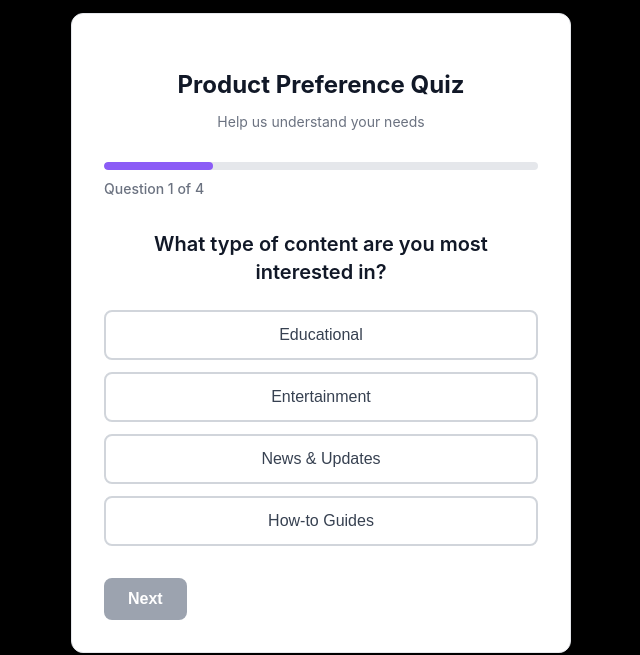
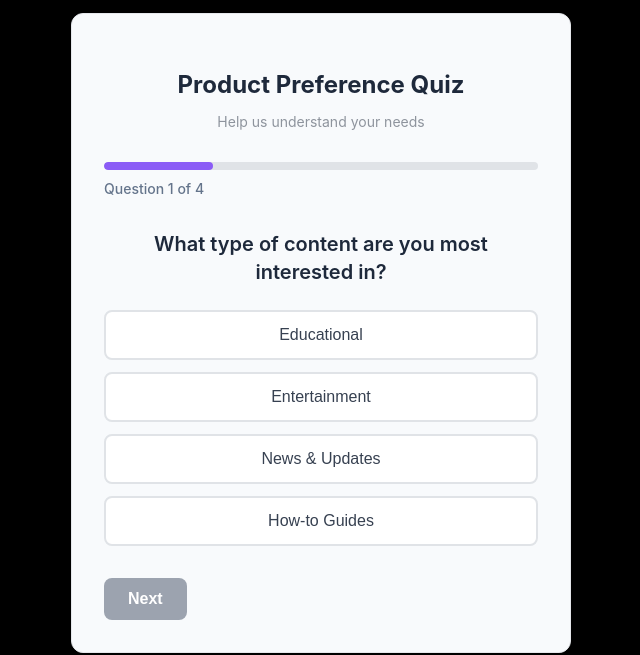
Before and after one commit to joetituslink/lil-action, a plain HTML site: page index.html in a window 1280 px wide. Shown: the part 182-837 px from the top of the page, 319-959 px from the left. Drawn offline with Linux system fonts and the light colour scheme.

Commit message:
Enhance theming support in quiz by adding secondary, background, and text color configurations. Update styles to utilize CSS variables for improved customization. Revise README.md to reflect new theming features and multiple quiz instances support.

```diff
--- a/index.html
+++ b/index.html
@@ -41,6 +41,9 @@
       data-config='{
         "destination": "https://example.com/thank-you",
         "color": "#8b5cf6",
+        "secColor": "#64748b",
+        "bgColor": "#f8fafc",
+        "textColor": "#1e293b",
         "quiz": {
             "title": "Product Preference Quiz",
             "subtitle": "Help us understand your needs",
--- a/lil-action.js
+++ b/lil-action.js
@@ -52,13 +52,13 @@
         .replace(/&apos;/g, "'")
         .replace(/&amp;/g, "&");
       var config = JSON.parse(decodedConfigJson);
-      initializeQuiz(container, config);
+      initializeQuiz(container, config, containerId);
     } catch (e) {
       console.error("Lil Action: Invalid config data for", containerId, e);
     }
   });
 
-  function initializeQuiz(container, config) {
+  function initializeQuiz(container, config, containerId) {
     var quizData = null;
 
     if (config.quiz && config.quiz.questions) {
@@ -383,12 +383,24 @@
       return color;
     }
 
-    // Apply custom color to container
+    // Apply custom colors to container
     var primaryColor = config.color || "#000000";
     var primaryColorDark = darkenColor(primaryColor, 0.3);
+    var secColor = config.secColor || "#6b7280";
+    var secColorLight = lightenColor(secColor, 0.8);
+    var bgColor = config.bgColor || "#ffffff";
+    var textColor = config.textColor || "#111827";
 
     container.style.setProperty("--la-primary-color", primaryColor);
     container.style.setProperty("--la-primary-color-dark", primaryColorDark);
+    container.style.setProperty("--la-secondary-color", secColor);
+    container.style.setProperty("--la-secondary-color-light", secColorLight);
+    container.style.setProperty("--la-bg-color", bgColor);
+    container.style.setProperty("--la-text-color", textColor);
+    container.style.setProperty(
+      "--la-text-secondary",
+      lightenColor(textColor, 0.5)
+    );
 
     // Initialize immediately
     renderQuizHTML();
@@ -410,7 +422,7 @@
 }
 
 .la-card {
-	background: #ffffff;
+	background: var(--la-bg-color, #ffffff);
 	border-radius: 12px;
 	box-shadow: 0 4px 20px rgba(0, 0, 0, 0.08);
 	padding: 2rem;
@@ -432,14 +444,14 @@
 .la-title {
 	font-size: 1.5rem;
 	font-weight: 700;
-	color: #111827;
+	color: var(--la-text-color, #111827);
 	text-align: center;
 	margin-bottom: 0.5rem;
 }
 
 .la-subtitle {
 	font-size: 0.875rem;
-	color: #6b7280;
+	color: var(--la-text-secondary, #6b7280);
 	text-align: center;
 	margin-bottom: 2rem;
 }
@@ -467,7 +479,7 @@
 .la-quiz-progress-bar {
 	width: 100%;
 	height: 8px;
-	background-color: #e5e7eb;
+	background-color: var(--la-secondary-color-light, #e5e7eb);
 	border-radius: 4px;
 	margin-bottom: 0.5rem;
 	overflow: hidden;
@@ -482,7 +494,7 @@
 
 .la-quiz-progress-text {
 	font-size: 0.875rem;
-	color: #6b7280;
+	color: var(--la-secondary-color, #6b7280);
 	font-weight: 500;
 }
 
@@ -503,7 +515,7 @@
 .la-quiz-question h4 {
 	font-size: 1.25rem;
 	font-weight: 600;
-	color: #111827;
+	color: var(--la-text-color, #111827);
 	margin-bottom: 1.5rem;
 	line-height: 1.4;
 }
@@ -516,7 +528,7 @@
 
 .la-quiz-option-btn {
 	padding: 0.875rem 1rem;
-	border: 2px solid #d1d5db;
+	border: 2px solid var(--la-secondary-color-light, #d1d5db);
 	border-radius: 8px;
 	background-color: #ffffff;
 	color: #374151;
@@ -529,7 +541,7 @@
 
 .la-quiz-option-btn:hover {
 	border-color: var(--la-primary-color-dark, #000000);
-	background-color: #f5f5f5;
+	background-color: var(--la-secondary-color-light, #f5f5f5);
 	color: var(--la-primary-color-dark, #000000);
 }
 
@@ -557,12 +569,12 @@
 }
 
 .la-quiz-prev-btn {
-	background-color: #f3f4f6;
+	background-color: var(--la-secondary-color-light, #f3f4f6);
 	color: #374151;
 }
 
 .la-quiz-prev-btn:hover {
-	background-color: #e5e7eb;
+	background-color: var(--la-secondary-color, #e5e7eb);
 }
 
 .la-quiz-next-btn {
@@ -587,12 +599,12 @@
 .la-quiz-completed h4 {
 	font-size: 1.5rem;
 	font-weight: 700;
-	color: #111827;
+	color: var(--la-text-color, #111827);
 	margin-bottom: 1rem;
 }
 
 .la-quiz-completed p {
-	color: #6b7280;
+	color: var(--la-text-secondary, #6b7280);
 	margin-bottom: 2rem;
 }
 
```
Also changed, not shown: 1 other file.
